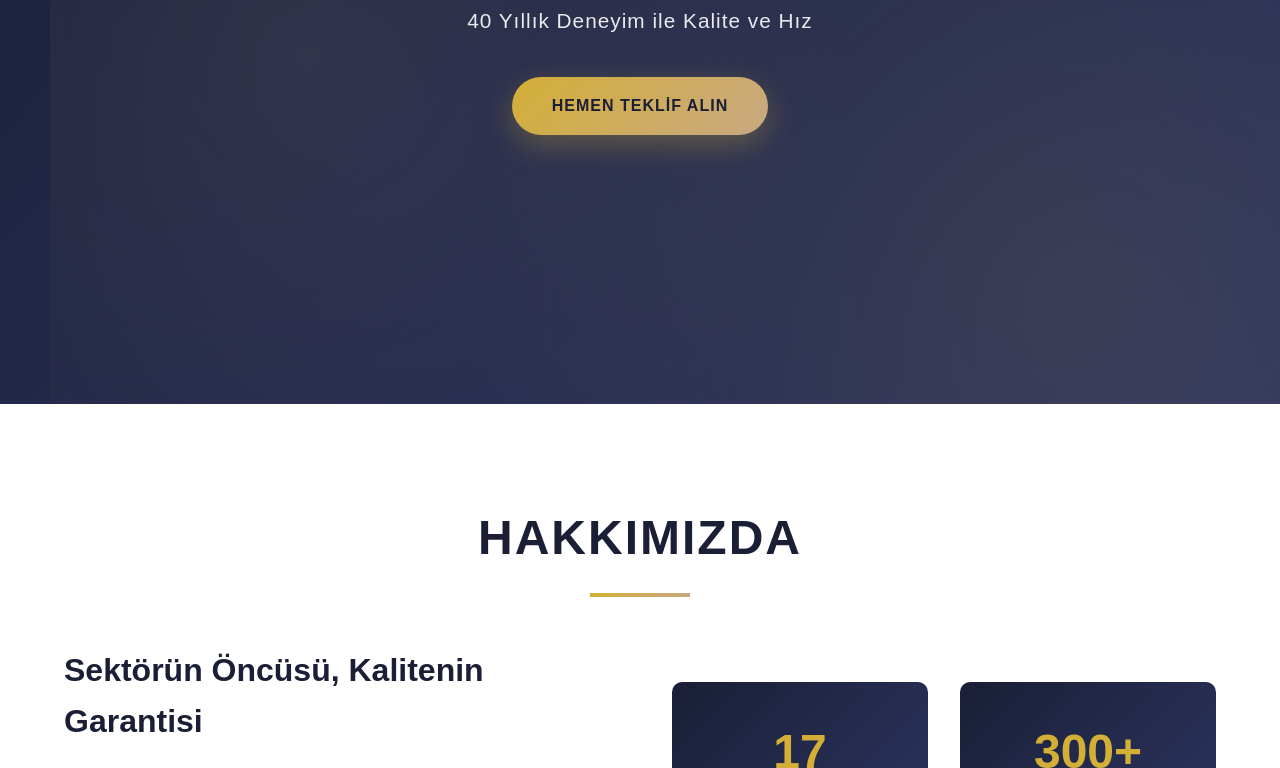
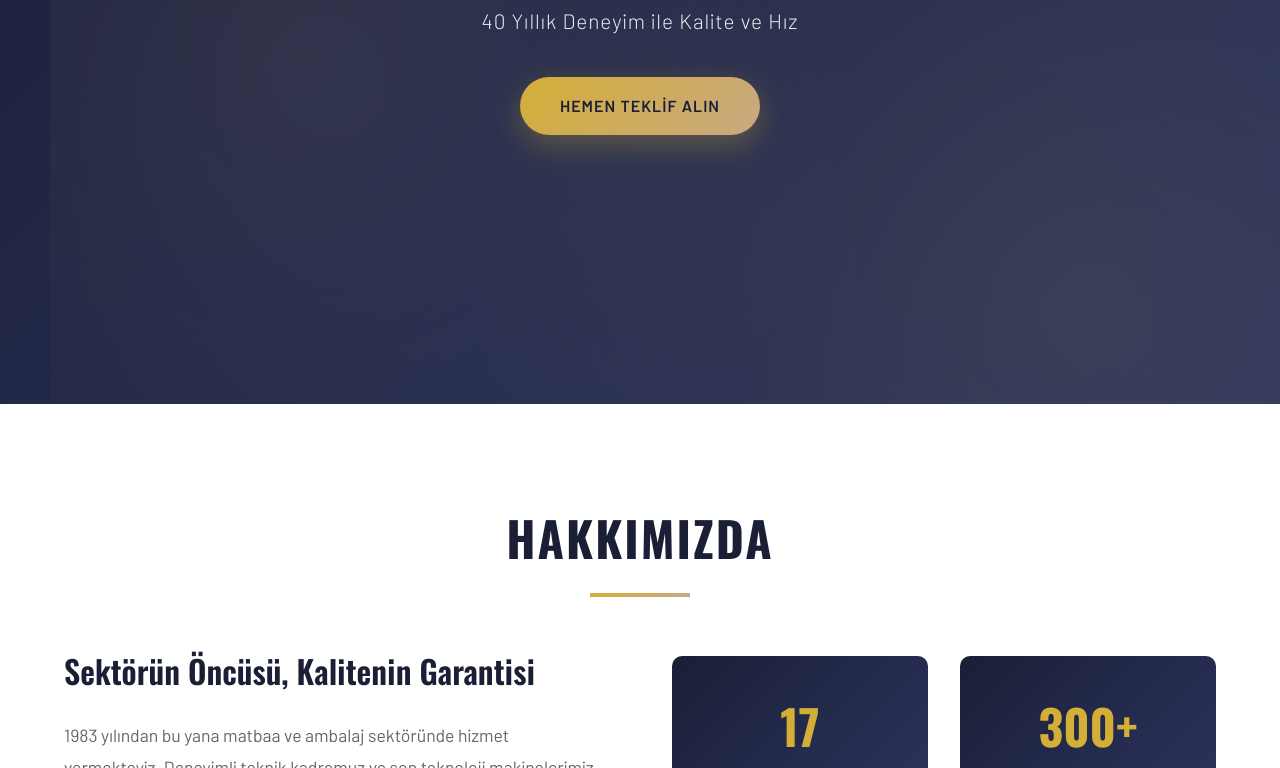
Before and after one commit to AnilBerkKeskin/Web_Projesi, a plain HTML site: page index.html in a window 1280 px wide. Shown: the part 396-1164 px from the top of the page. Drawn offline with nearby package versions, Linux system fonts and the light colour scheme; a script that the page names is missing.

Commit message:
Update index.html

```diff
--- a/index.html
+++ b/index.html
@@ -6,6 +6,7 @@
     <title>Klişe Üretim - Profesyonel Klişe İmalatı</title>
     <link rel="preconnect" href="https://fonts.googleapis.com">
     <link rel="preconnect" href="https://fonts.gstatic.com" crossorigin>
+    <link href="https://fonts.googleapis.com/css2?family=Oswald:wght@400;600;700&family=Barlow:wght@300;400;500;600&display=swap" rel="stylesheet">
     <link rel="stylesheet" href="assets/css/style.css">
 </head>
 <body>
```
